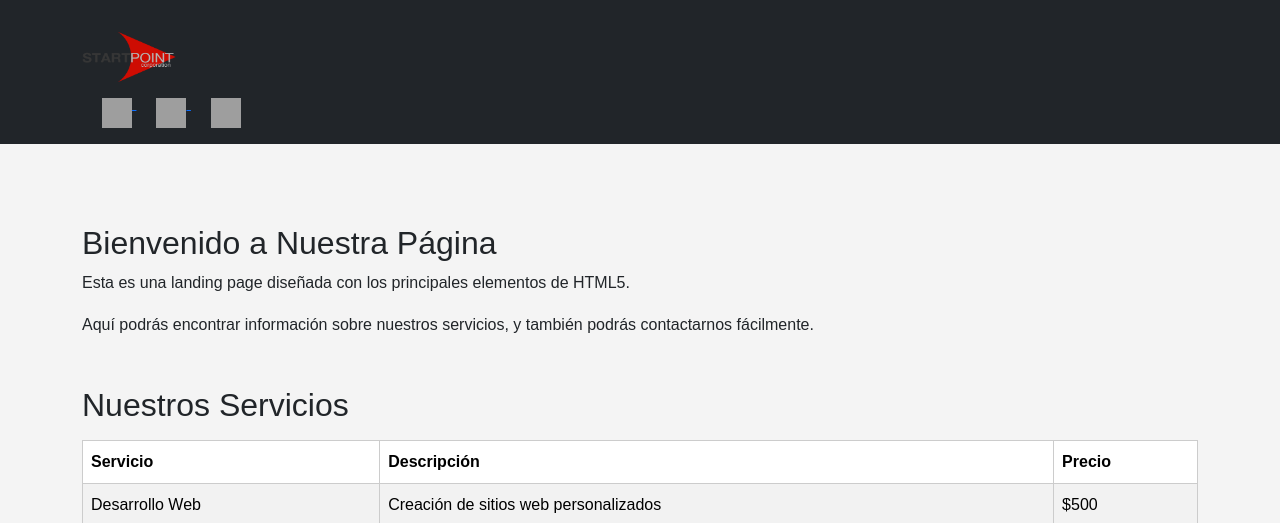
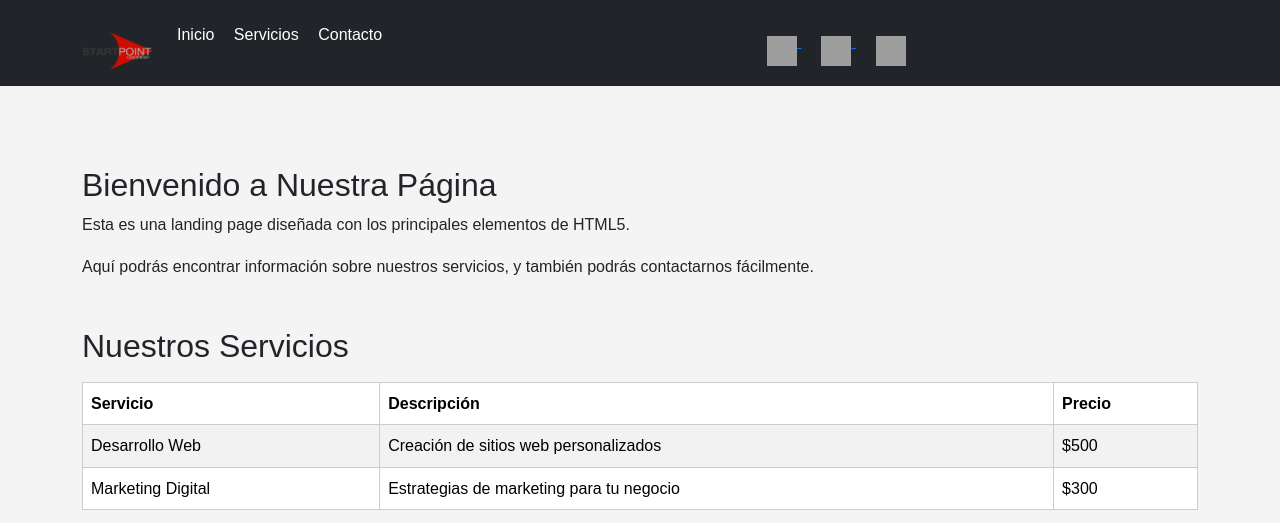
Before and after one commit to wikeli21/Practicas-de-Git-y-Github, a plain HTML site: page index.html in a window 1280 px wide. Shown: the top 523 px of the page. Drawn offline with nearby package versions, Linux system fonts and the light colour scheme; grey boxes are pictures that could not be loaded.

Commit message:
Otra versión del index en gtihub

```diff
--- a/index.html
+++ b/index.html
@@ -22,10 +22,20 @@
         <div class="container">
             <div class="row align-items-center">
                 <!-- Logo a la izquierda -->
-                <div class="col-md-6">
+                <div class="col-md-1">
                     <img src="img/logo.png" alt="Logo de la Empresa" class="img-fluid" style="max-height: 50px;">
                 </div>
+                <div class="col-md-6">
+                    <nav>
+                        <ul>
+                            <li><a href="#inicio">Inicio</a></li>
+                            <li><a href="#servicios">Servicios</a></li>
+                            <li><a href="#contacto">Contacto</a></li>
+                        </ul>
+                    </nav>
+                </div>
                 <!-- Menú de redes sociales a la derecha con íconos desde la CDN de Google -->
+                <div class="col-md-3">
                     <div class="social-media">
                         <a href="https://www.instagram.com" target="_blank">
                             <img src="https://cdn.jsdelivr.net/gh/simple-icons/simple-icons/icons/instagram.svg" alt="Instagram" />
@@ -36,6 +46,7 @@
                         <a href="https://www.youtube.com" target="_blank">
                             <img src="https://cdn.jsdelivr.net/gh/simple-icons/simple-icons/icons/youtube.svg" alt="YouTube" />
                         </a>
+                    </div>
                 </div>
             </div>
         </div>
```
Lines whose indentation alone changed are shown as unchanged.
